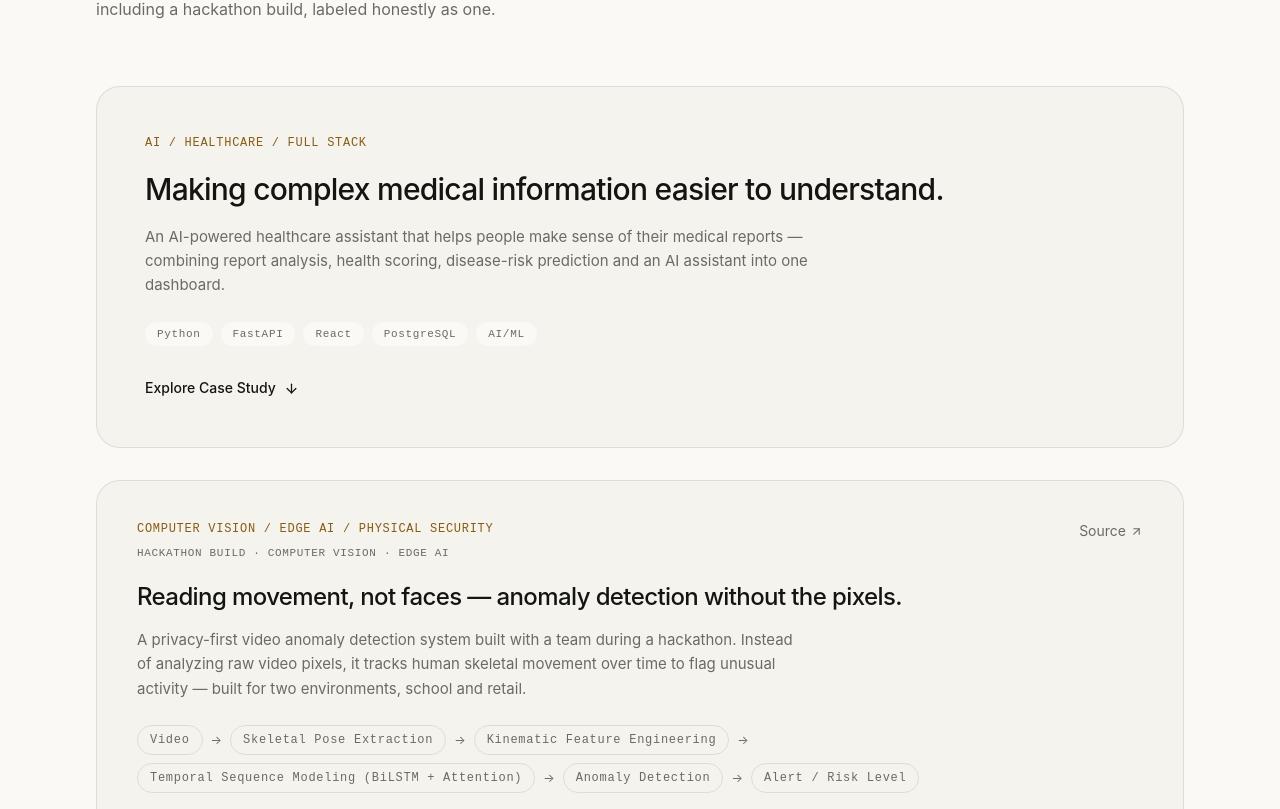
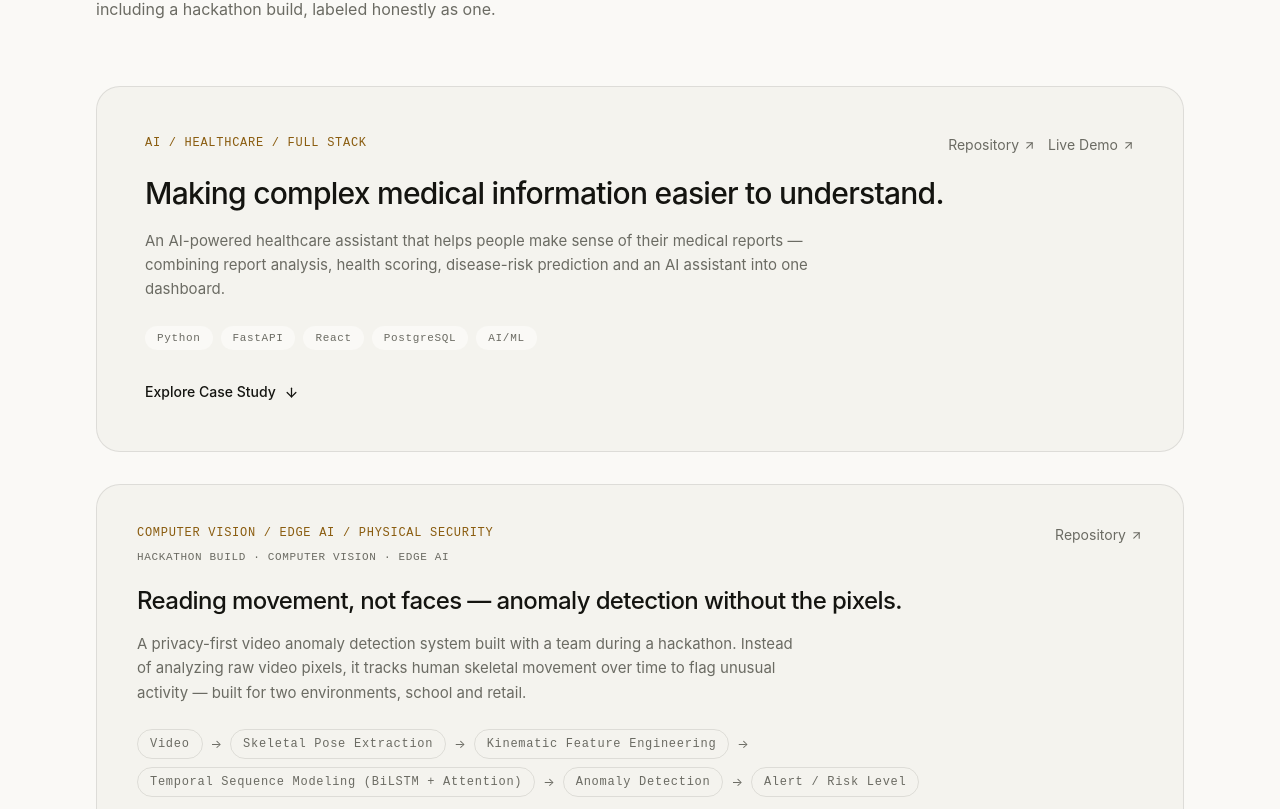
Before and after one commit to spoorthikengol/FUTURE_FS_01, a React (Vite) app: page / in a window 1280 px wide. Shown: the part 1431-2240 px from the top of the page. Built offline with nearby package versions, Linux system fonts and the light colour scheme.

Commit message:
Add project repository and live demo links

```diff
--- a/src/data/projects.ts
+++ b/src/data/projects.ts
@@ -64,6 +64,16 @@ body: [
         ],
       },
     ],
+    links: [
+      {
+        label: "Repository",
+        href: "https://github.com/spoorthikengol/MediMind-AI",
+      },
+      {
+        label: "Live Demo",
+        href: "https://medimind-ai-frontend-web.onrender.com",
+      },
+    ],
   },
 
   {
@@ -121,7 +131,7 @@ body: [
     ],
     links: [
       {
-label: "Source",
+        label: "Repository",
         href: "https://github.com/shsumukha381-ui/NEURALNETWROKS",
       },
     ],
@@ -158,9 +168,19 @@ body: [
         ],
       },
     ],
+    links: [
+      {
+        label: "Repository",
+        href: "https://github.com/spoorthikengol/AI-Medical-imaging",
+      },
+    ],
   },
 ];
 
-export const flagshipProject = projects.find((p) => p.kind === "flagship")!;
+export const flagshipProject = projects.find(
+  (p) => p.kind === "flagship"
+)!;
 
-export const otherProjects = projects.filter((p) => p.kind !== "flagship");
+export const otherProjects = projects.filter(
+  (p) => p.kind !== "flagship"
+);
```
Lines whose indentation alone changed are shown as unchanged.
